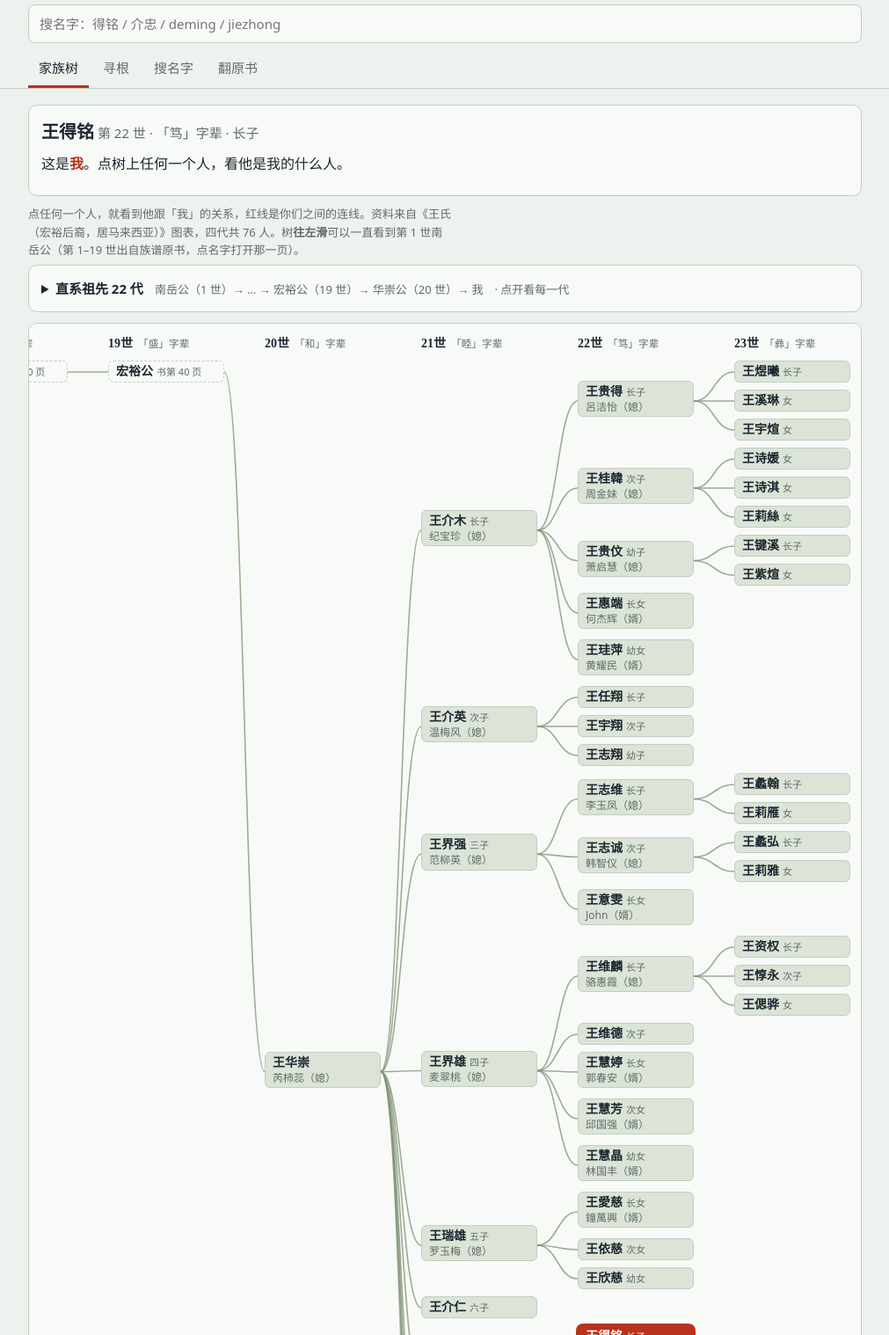
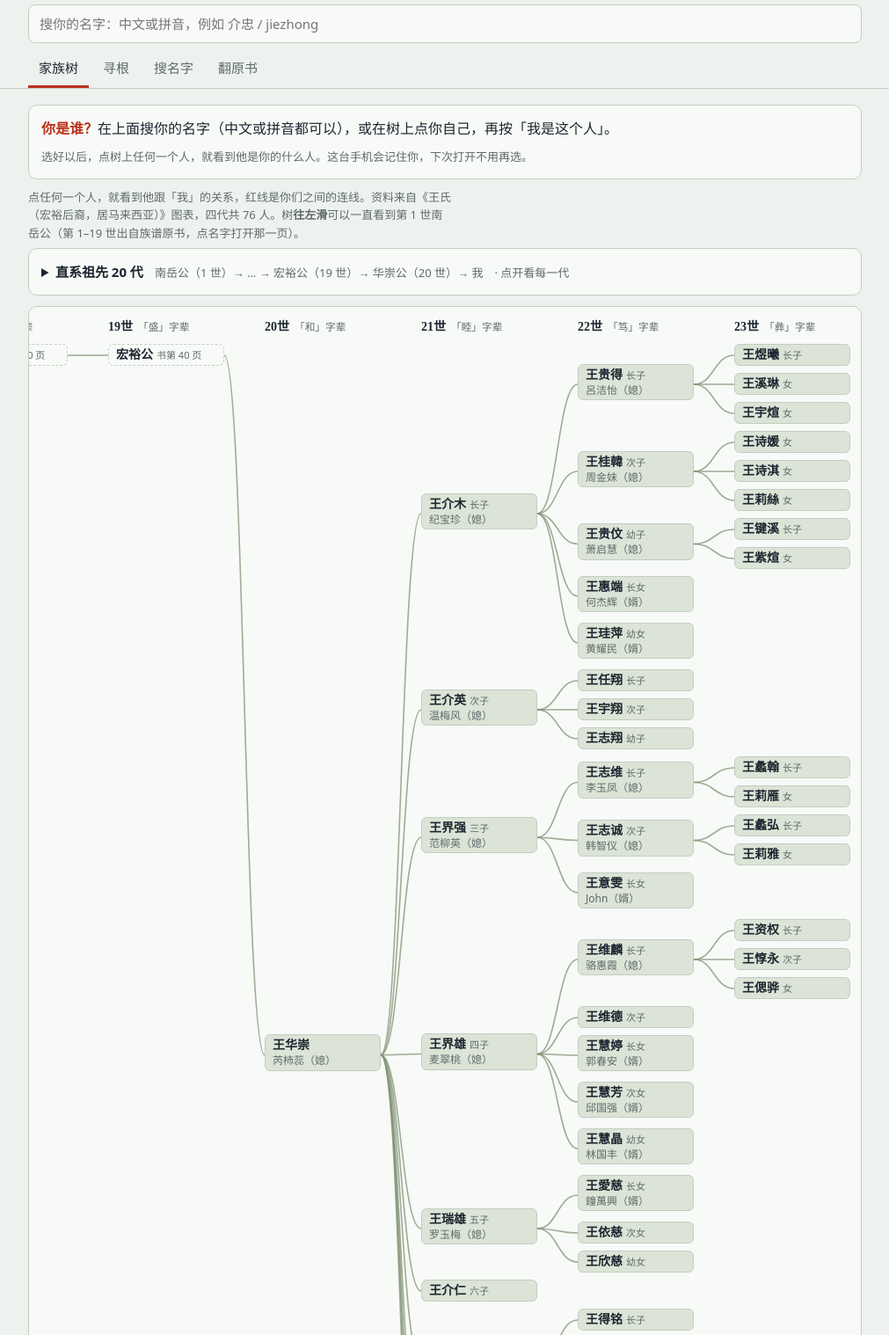
Before and after one commit to hengteikmeng/wang-zupu, a plain HTML site: page index.html in a window 1280 px wide. Shown: the part 48-1566 px from the top of the page at 88% size, without its empty margins (134-1145 px from the left). Drawn offline with Linux system fonts and the light colour scheme.

Commit message:
Tree: no default 'me'; each visitor picks themselves (saved per device, ?me= link)
Co-Authored-By: Claude Opus 5.5 <noreply@anthropic.com>

```diff
--- a/index.html
+++ b/index.html
@@ -123,7 +123,7 @@ mark{background:var(--hl);color:inherit;border-radius:2px}
 
 <header class="top"><div class="wrap">
   <div class="brand"><h1><span class="seal">王</span> 王氏族谱</h1><span>广东澄海外砂 · 南岳祖 · 文愚公派下</span></div>
-  <div class="searchbar"><input id="q" type="search" placeholder="搜名字：得铭 / 介忠 / deming / jiezhong" autocomplete="off" aria-label="搜名字"></div>
+  <div class="searchbar"><input id="q" type="search" placeholder="搜你的名字：中文或拼音，例如 介忠 / jiezhong" autocomplete="off" aria-label="搜名字"></div>
   <nav class="tabs" aria-label="分页">
     <a href="#tree" data-v="tree">家族树</a><a href="#origin" data-v="origin">寻根</a><a href="#search" data-v="search">搜名字</a><a href="#book" data-v="book">翻原书</a>
   </nav>
@@ -267,8 +267,9 @@ function build(a, parent, depth){
 }
 const root = build(FAMILY, null, 0);
 people.forEach(p => { p.py = (PY[p.name]||"").toLowerCase(); });
-let me = people.find(p => p.name === "王得铭"), sel = null;
+let me = null, sel = null;
 try { const s = localStorage.getItem("wang-me"); const m = people.find(p => p.name === s && p.blood); if (m) me = m; } catch(e){}
+try { const u = new URLSearchParams(location.search).get("me"); const m = u && people.find(p => p.name === u && p.blood); if (m) me = m; } catch(e){}
 const anc = p => { const a=[]; for(let x=p; x; x=x.parent) a.push(x); return a; };
 const idx = p => p.parent ? p.parent.kids.indexOf(p) : 0;
 function older(a,b){ // true/false when both same sex under same parent (listed in birth order), else null
@@ -349,27 +350,43 @@ function drawTree(){
 }
 function paint(){
   document.querySelectorAll("#ft .on,#ft .me,#ft .sel").forEach(e => e.classList.remove("on","me","sel"));
-  $("n"+me.id).classList.add("me");
-  const T = sel || me, r = relation(T), tb = T.blood ? T : T.partner;
-  r.path.forEach(p => { $("n"+p.id).classList.add("on"); });
-  for (let i=0;i<r.path.length-1;i++){ const a=r.path[i], b=r.path[i+1], kid = a.parent===b ? a : b; const e = $("e"+kid.id); if (e) e.classList.add("on"); }
-  $("n"+tb.id).classList.add("sel");
-  const gen = (T.depth+20), chain = r.path.map(p => `<span class="p">${esc(p.name)}</span>`).join("<span>→</span>") + (r.via ? `<span>＋ 配偶</span><span class="p">${esc(T.name)}</span>` : "");
+  if (me) $("n"+me.id).classList.add("me");
+  const T = sel || me;
+  if (!T){
+    $("who").innerHTML = `<div class="rel"><b>你是谁？</b>在上面搜你的名字（中文或拼音都可以），或在树上点你自己，再按「我是这个人」。</div><div class="small muted">选好以后，点树上任何一个人，就看到他是你的什么人。这台手机会记住你，下次打开不用再选。</div>`;
+    $("bar").innerHTML = ""; syncBar(); return; }
+  const tb = T.blood ? T : T.partner;
+  const gen = (T.depth+20);
   const sp = T.blood ? (T.spouse ? `配偶：${esc(T.spouse.name)}` : "") : `${esc(T.partner.name)} 的配偶`;
   const kids = tb.kids.length ? `子女 ${tb.kids.length} 人：${tb.kids.map(k=>esc(k.name)).join("、")}` : "";
+  const dad = T.blood && tb.parent ? `父亲：${esc(tb.parent.name)}` : "";
+  let mid = "";
+  if (!me){
+    mid = `<div class="small">如果这是你，按「我是这个人」。之后点别人，就看到他是你的什么人。</div>`;
+    $("bar").innerHTML = "";
+  } else {
+    const r = relation(T);
+    r.path.forEach(p => { $("n"+p.id).classList.add("on"); });
+    for (let i=0;i<r.path.length-1;i++){ const a=r.path[i], b=r.path[i+1], kid = a.parent===b ? a : b; const e = $("e"+kid.id); if (e) e.classList.add("on"); }
+    const chain = r.path.map(p => `<span class="p">${esc(p.name)}</span>`).join("<span>→</span>") + (r.via ? `<span>＋ 配偶</span><span class="p">${esc(T.name)}</span>` : "");
+    mid = `<div class="rel">${T===me ? `这是<b>我</b>。点树上任何一个人，看他是我的什么人。` : `是 <b>${esc(me.name)}</b> 的 <b>${esc(r.term)}</b>`}</div>
+    ${T!==me ? `<div class="chain">${chain}</div><div class="small muted">共同的祖先：${esc(r.lca.name)}</div>` : ""}`;
+    $("bar").innerHTML = T===me ? "" : `${esc(T.name)} 是 ${esc(me.name)} 的 <b>${esc(r.term)}</b>`;
+  }
+  $("n"+tb.id).classList.add("sel");
   $("who").innerHTML = `<div class="row" style="justify-content:space-between"><div><span class="name">${esc(T.name)}</span> <span class="muted">第 ${gen} 世 · 「${POEM[T.depth+8]}」字辈${T.role?" · "+esc(T.role):""}</span></div>
-    ${T.blood && T!==me ? `<button id="setme">我是这个人</button>` : ""}</div>
-    <div class="rel">${T===me ? `这是<b>我</b>。点树上任何一个人，看他是我的什么人。` : `是 <b>${esc(me.name)}</b> 的 <b>${esc(r.term)}</b>`}</div>
-    ${T!==me ? `<div class="chain">${chain}</div><div class="small muted">共同的祖先：${esc(r.lca.name)}</div>` : ""}
-    <div class="small muted">${[sp,kids].filter(Boolean).join(" · ")}</div>`;
-  $("bar").innerHTML = T===me ? "" : `${esc(T.name)} 是 ${esc(me.name)} 的 <b>${esc(r.term)}</b>`; syncBar();
+    ${T.blood && T!==me ? `<button id="setme"${me?"":` class="primary"`}>我是这个人</button>` : ""}${T===me ? `<button id="clrme">换人</button>` : ""}</div>
+    ${mid}
+    <div class="small muted">${[dad,sp,kids].filter(Boolean).join(" · ")}</div>`;
+  syncBar();
   const b = $("setme"); if (b) b.onclick = () => { me = T; sel = null; try{localStorage.setItem("wang-me", me.name)}catch(e){} paint(); paintPoem(); paintLine(); };
+  const c = $("clrme"); if (c) c.onclick = () => { me = null; sel = null; try{localStorage.removeItem("wang-me")}catch(e){} paint(); paintPoem(); paintLine(); $("q").focus(); };
 }
 function pick(p, scroll){ sel = p; paint(); if (scroll){ const n = $("n"+(p.blood?p:p.partner).id); n.scrollIntoView({block:"center",inline:"center"}); } }
 
 function paintLine(){
-  const mg = 20 + me.depth, chain = []; for (let p = me; p; p = p.parent) chain.unshift(p);
-  const up = n => UP[n] || ("上 " + n + " 代"); $("ancn").textContent = mg;
+  const ref = me || root, mg = 20 + ref.depth, chain = []; for (let p = ref; p; p = p.parent) chain.unshift(p);
+  const up = n => !me ? "" : (UP[n] || ("上 " + n + " 代")); $("ancn").textContent = mg;
   $("line").innerHTML = LINE.map(a => `<button data-g="${a[0]}" class="${a[0]===19?"key":""}"><small>${a[0]}世</small><b>${a[1]}</b><small>${up(mg-a[0])}</small></button>`).join(`<span class="arr">→</span>`)
     + chain.map(p => `<span class="arr">→</span><button class="fam${p===me?" key":""}" data-id="${p.id}"><small>${20+p.depth}世</small><b>${esc(p.name)}</b><small>${p===me?"我":up(mg-20-p.depth)}</small></button>`).join("");
 }
@@ -380,7 +397,7 @@ function lineClick(e){ const b = e.target.closest("button"); if (!b) return;
 
 /* ---------- origin ---------- */
 function paintPoem(){
-  $("poem").innerHTML = [...POEM].map((c,i) => { const g = 12+i; return `<div class="${g>=20&&g<=23?(g===20+me.depth?"me":"on"):""}"><b>${c}</b><small>${g}世</small></div>`; }).join("");
+  $("poem").innerHTML = [...POEM].map((c,i) => { const g = 12+i; return `<div class="${g>=20&&g<=23?(me && g===20+me.depth?"me":"on"):""}"><b>${c}</b><small>${g}世</small></div>`; }).join("");
 }
 function drawMap(){
   const X = lon => (lon-95)*20, Y = lat => (42-lat)*20, pts = a => a.map(p => X(p[0]).toFixed(0)+","+Y(p[1]).toFixed(0)).join(" ");
@@ -423,8 +440,8 @@ function search(raw){
   let html = "";
   const qb = cjk ? q.replace(/^王(?=..)/,"") : q.replace(/^wang(?=.{2})/,"");
   const fam = people.filter(p => cjk ? (p.name.includes(q) || p.name.includes(qb)) : (p.py.includes(q) || p.py.includes(qb)));
-  if (fam.length){ html += `<h3>马来西亚这一支（${fam.length}）</h3>` + fam.map(p => { const r = relation(p);
-      return `<button class="hit" data-person="${p.id}"><span class="nm">${cjk?mark(p.name, p.name.includes(q)?q:qb):esc(p.name)}</span><span class="pg">第 ${p.depth+20} 世</span><span class="meta">${p===me?"我":"我的"+esc(r.term)}${p.blood?"":" · "+esc(p.partner.name)+" 的配偶"}</span></button>`; }).join(""); }
+  if (fam.length){ html += `<h3>马来西亚这一支（${fam.length}）</h3>` + fam.map(p => { const r = me ? relation(p) : null;
+      return `<button class="hit" data-person="${p.id}"><span class="nm">${cjk?mark(p.name, p.name.includes(q)?q:qb):esc(p.name)}</span><span class="pg">第 ${p.depth+20} 世</span><span class="meta">${p===me?"我":r?"我的"+esc(r.term):(p.role?esc(p.role):"")}${p.blood?"":" · "+esc(p.partner.name)+" 的配偶"}</span></button>`; }).join(""); }
   const seen = new Set(); let hits = [];
   BOOK.names.forEach(n => { if (cjk ? n[0].includes(qb) : n[3].includes(qb)) { hits.push(n); seen.add(n[1]); } });
   let extra = [];
```
